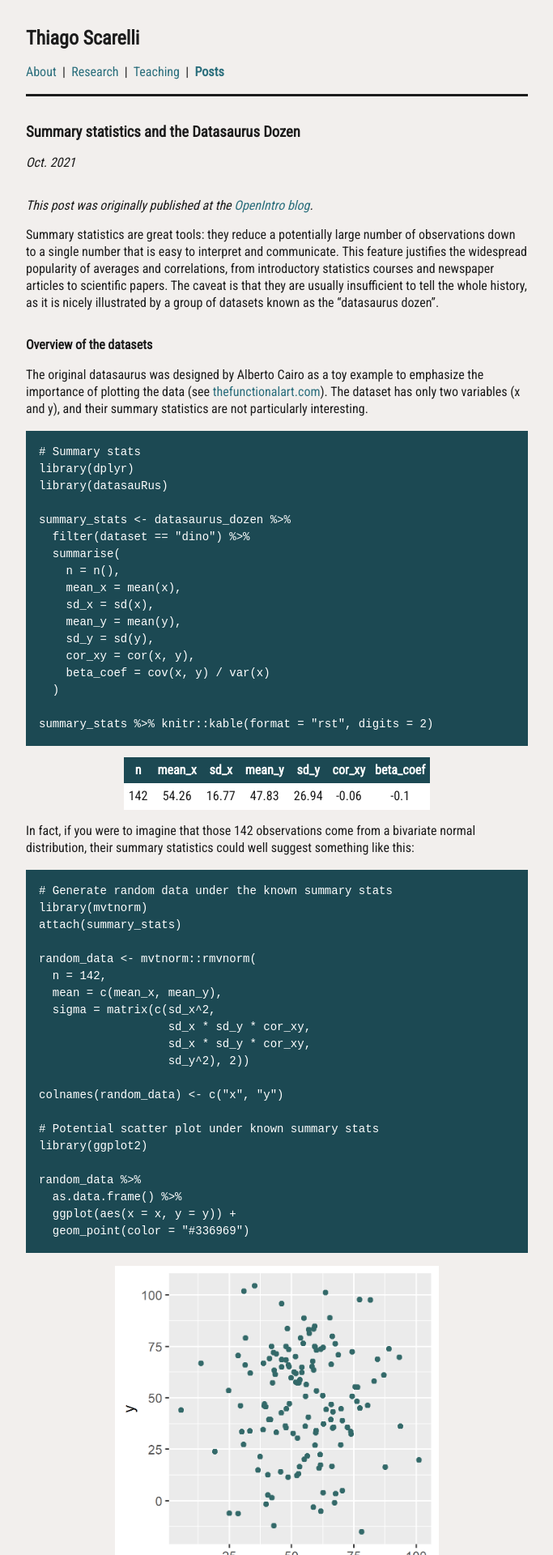
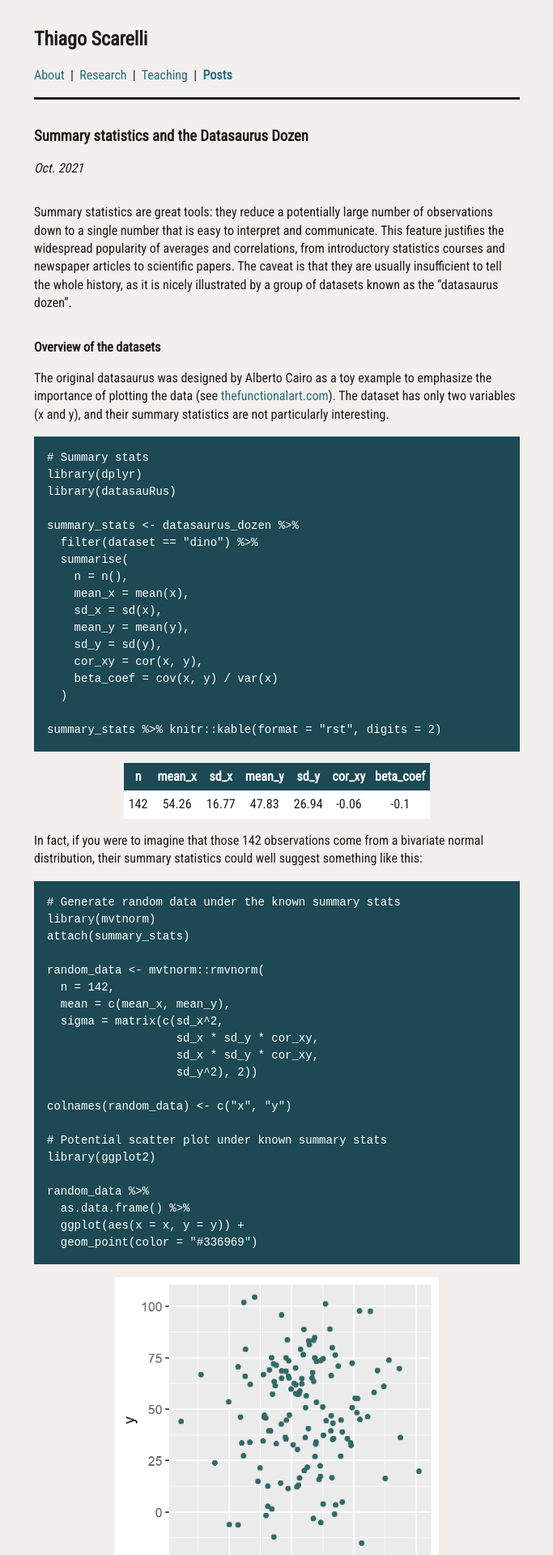
Before and after one commit to thiagoscarelli/thiagoscarelli.github.io, a Jekyll site: the page built from _posts/2021-10-01-summary-statistics-datasaurus-dozen.md, in a window 1280 px wide. Shown: the top 1920 px of the page at 81% size, without its empty margins (298-981 px from the left). Built offline with Jekyll 4.4.1, drawn with Linux system fonts in a browser that asks for light colours; some of the changed text lies outside the part shown.

Commit message:
edit width

```diff
--- a/_posts/2021-10-01-summary-statistics-datasaurus-dozen.md
+++ b/_posts/2021-10-01-summary-statistics-datasaurus-dozen.md
@@ -7,8 +7,6 @@ tags:
   - statistics
   - R code
 ---
-
-*This post was originally published at the [OpenIntro blog](https://www.openintro.org/blog/article/summary-statistics-and-the-datasaurus-dozen/){:target="_blank" rel="noopener"}.*
 
 Summary statistics are great tools: they reduce a potentially large number of observations down to a single number that is easy to interpret and communicate. This feature justifies the widespread popularity of averages and correlations, from introductory statistics courses and newspaper articles to scientific papers. The caveat is that they are usually insufficient to tell the whole history, as it is nicely illustrated by a group of datasets known as the "datasaurus dozen".
 
--- a/_sass/main.scss
+++ b/_sass/main.scss
@@ -6,14 +6,14 @@ html, body {height: 100%;}
 body, h1, h2, h3, h4, h5, h6, p {
     font-family: "Roboto Condensed", sans-serif;
     color: #1c1c1c;
-    line-height: 1.3;
+    line-height: 1.4;
 }
 
 body {
     background-color: #f2efed;
     margin: auto;
     width: 85%;
-    max-width: 620px;
+    max-width: 600px;
     display: flex;
     flex-direction: column;
     overflow-y: scroll;
```
Also changed, not shown: other parts of _posts/2021-10-01-summary-statistics-datasaurus-dozen.md (+2 -0 lines).
